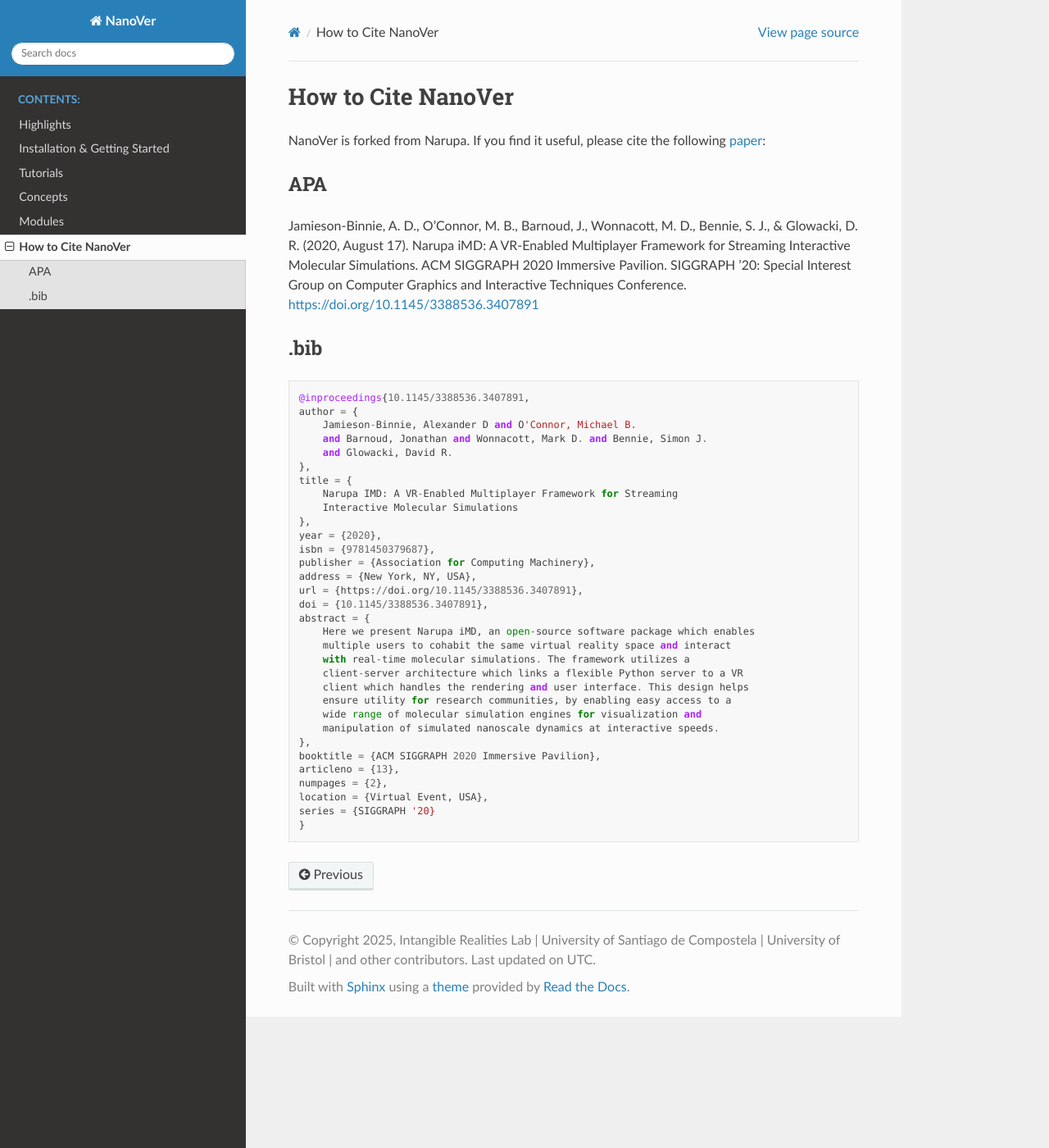
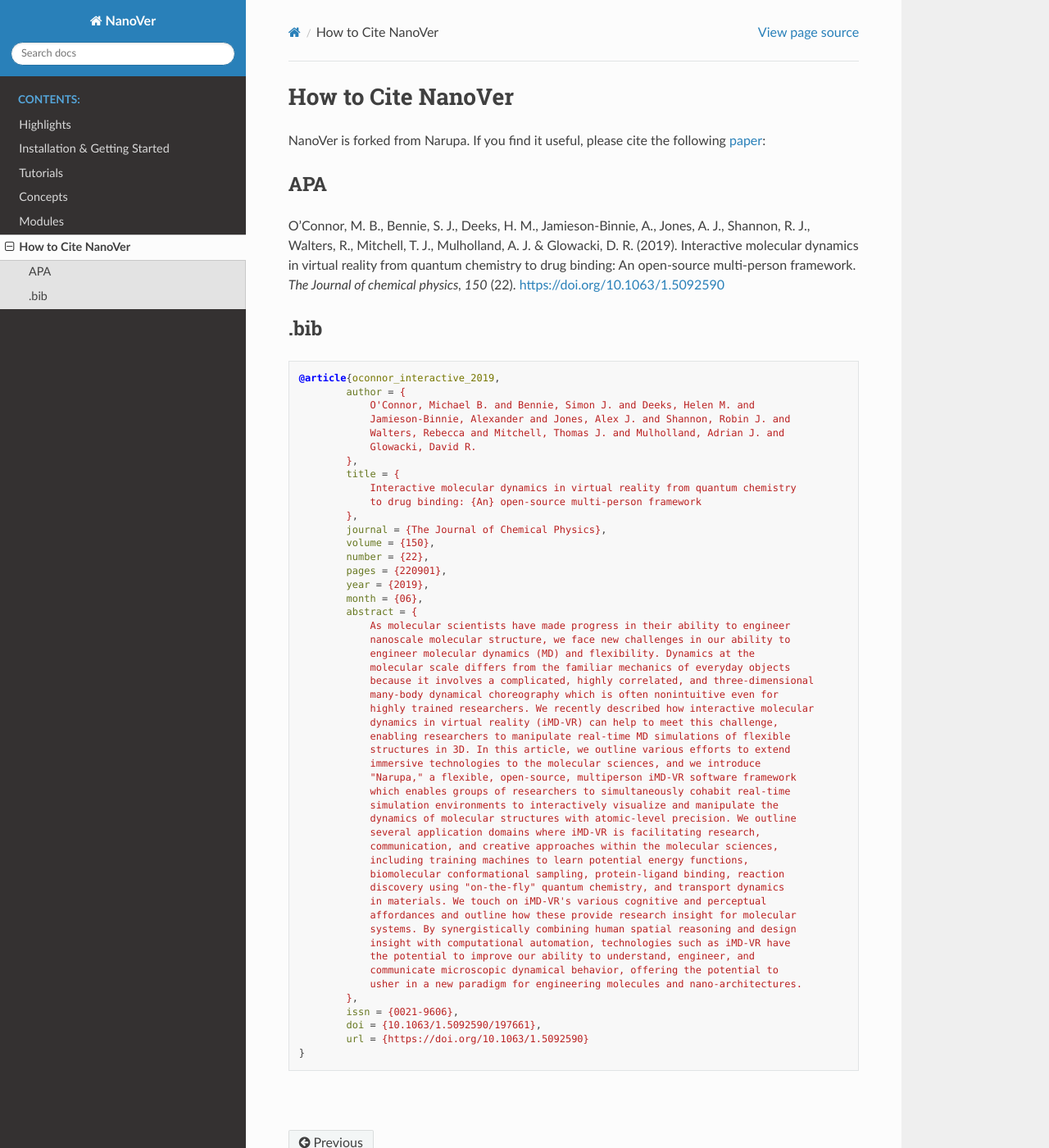
Before and after one commit to IRL2/nanover-docs, a Sphinx documentation site: the page built from source/citations.rst, in a window 1280 px wide and 1400 px high. Shown: the whole window at 82% size. Built offline with Sphinx 7.4.7 and the Read the Docs theme 3.1.0, drawn with Linux system fonts in a browser that asks for light colours; pages that are not in the unit, such as notebooks, are missing from menus; the version number could not be read and is left out.

Commit message:
Change citation and format "How to Cite NanoVer" page correctly

```diff
--- a/source/citations.rst
+++ b/source/citations.rst
@@ -1,22 +1,27 @@
  .. _citations:
 
+===================
 How to Cite NanoVer
 ===================
 
 NanoVer is forked from Narupa. If you find it useful, please cite the following
 `paper <https://doi.org/10.1063/1.5092590>`_:
 
+###
 APA
-###################
+###
 
-Jamieson-Binnie, A. D., O’Connor, M. B., Barnoud, J., Wonnacott, M. D.,
-Bennie, S. J., & Glowacki, D. R. (2020, August 17). Narupa iMD: A VR-Enabled
-Multiplayer Framework for Streaming Interactive Molecular Simulations. ACM
-SIGGRAPH 2020 Immersive Pavilion. SIGGRAPH ’20: Special Interest Group on
-Computer Graphics and Interactive Techniques Conference.
-https://doi.org/10.1145/3388536.3407891
+O’Connor, M. B., Bennie, S. J., Deeks, H. M., Jamieson-Binnie, A., Jones, A. J.,
+Shannon, R. J., Walters, R., Mitchell, T. J., Mulholland, A. J. & Glowacki, D. R.
+(2019). Interactive molecular dynamics in virtual reality from quantum chemistry
+to drug binding: An open-source multi-person framework.
+*The Journal of chemical physics, 150* (22). https://doi.org/10.1063/1.5092590
 
+####
 .bib
-###################
+####
 
 .. literalinclude:: narupa.bib
+   :language: bibtex
+
+|
--- a/source/narupa.bib
+++ b/source/narupa.bib
@@ -1,32 +1,50 @@
-@inproceedings{10.1145/3388536.3407891,
+@article{oconnor_interactive_2019,
 	author = {
-    Jamieson-Binnie, Alexander D and O'Connor, Michael B.
-    and Barnoud, Jonathan and Wonnacott, Mark D. and Bennie, Simon J.
-    and Glowacki, David R.
+	    O'Connor, Michael B. and Bennie, Simon J. and Deeks, Helen M. and
+	    Jamieson-Binnie, Alexander and Jones, Alex J. and Shannon, Robin J. and
+	    Walters, Rebecca and Mitchell, Thomas J. and Mulholland, Adrian J. and
+	    Glowacki, David R.
 	},
 	title = {
-    Narupa IMD: A VR-Enabled Multiplayer Framework for Streaming
-    Interactive Molecular Simulations
+	    Interactive molecular dynamics in virtual reality from quantum chemistry
+	    to drug binding: {An} open-source multi-person framework
 	},
-year = {2020},
-isbn = {9781450379687},
-publisher = {Association for Computing Machinery},
-address = {New York, NY, USA},
-url = {https://doi.org/10.1145/3388536.3407891},
-doi = {10.1145/3388536.3407891},
+	journal = {The Journal of Chemical Physics},
+	volume = {150},
+	number = {22},
+	pages = {220901},
+	year = {2019},
+	month = {06},
 	abstract = {
-    Here we present Narupa iMD, an open-source software package which enables
-    multiple users to cohabit the same virtual reality space and interact
-    with real-time molecular simulations. The framework utilizes a
-    client-server architecture which links a flexible Python server to a VR
-    client which handles the rendering and user interface. This design helps
-    ensure utility for research communities, by enabling easy access to a
-    wide range of molecular simulation engines for visualization and
-    manipulation of simulated nanoscale dynamics at interactive speeds.
+	    As molecular scientists have made progress in their ability to engineer
+	    nanoscale molecular structure, we face new challenges in our ability to
+	    engineer molecular dynamics (MD) and flexibility. Dynamics at the
+	    molecular scale differs from the familiar mechanics of everyday objects
+	    because it involves a complicated, highly correlated, and three-dimensional
+	    many-body dynamical choreography which is often nonintuitive even for
+	    highly trained researchers. We recently described how interactive molecular
+	    dynamics in virtual reality (iMD-VR) can help to meet this challenge,
+	    enabling researchers to manipulate real-time MD simulations of flexible
+	    structures in 3D. In this article, we outline various efforts to extend
+	    immersive technologies to the molecular sciences, and we introduce
+	    "Narupa," a flexible, open-source, multiperson iMD-VR software framework
+	    which enables groups of researchers to simultaneously cohabit real-time
+	    simulation environments to interactively visualize and manipulate the
+	    dynamics of molecular structures with atomic-level precision. We outline
+	    several application domains where iMD-VR is facilitating research,
+	    communication, and creative approaches within the molecular sciences,
+	    including training machines to learn potential energy functions,
+	    biomolecular conformational sampling, protein-ligand binding, reaction
+	    discovery using "on-the-fly" quantum chemistry, and transport dynamics
+	    in materials. We touch on iMD-VR's various cognitive and perceptual
+	    affordances and outline how these provide research insight for molecular
+	    systems. By synergistically combining human spatial reasoning and design
+	    insight with computational automation, technologies such as iMD-VR have
+	    the potential to improve our ability to understand, engineer, and
+	    communicate microscopic dynamical behavior, offering the potential to
+	    usher in a new paradigm for engineering molecules and nano-architectures.
 	},
-booktitle = {ACM SIGGRAPH 2020 Immersive Pavilion},
-articleno = {13},
-numpages = {2},
-location = {Virtual Event, USA},
-series = {SIGGRAPH '20}
+	issn = {0021-9606},
+	doi = {10.1063/1.5092590/197661},
+	url = {https://doi.org/10.1063/1.5092590}
 }
```
Lines whose indentation alone changed are shown as unchanged.
